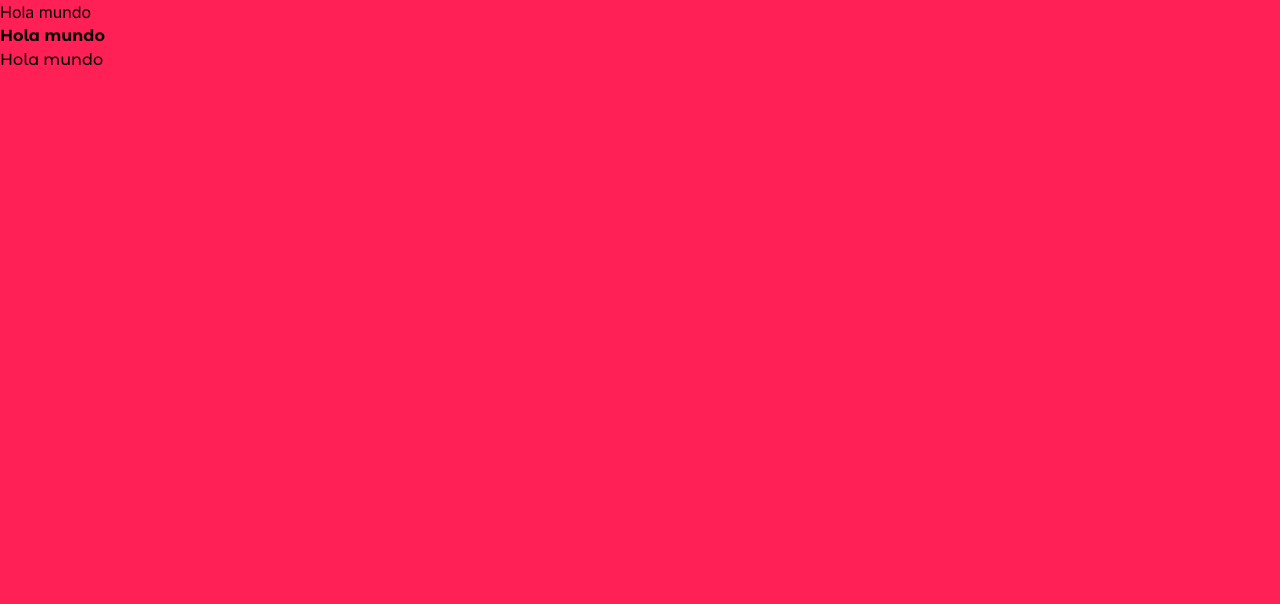
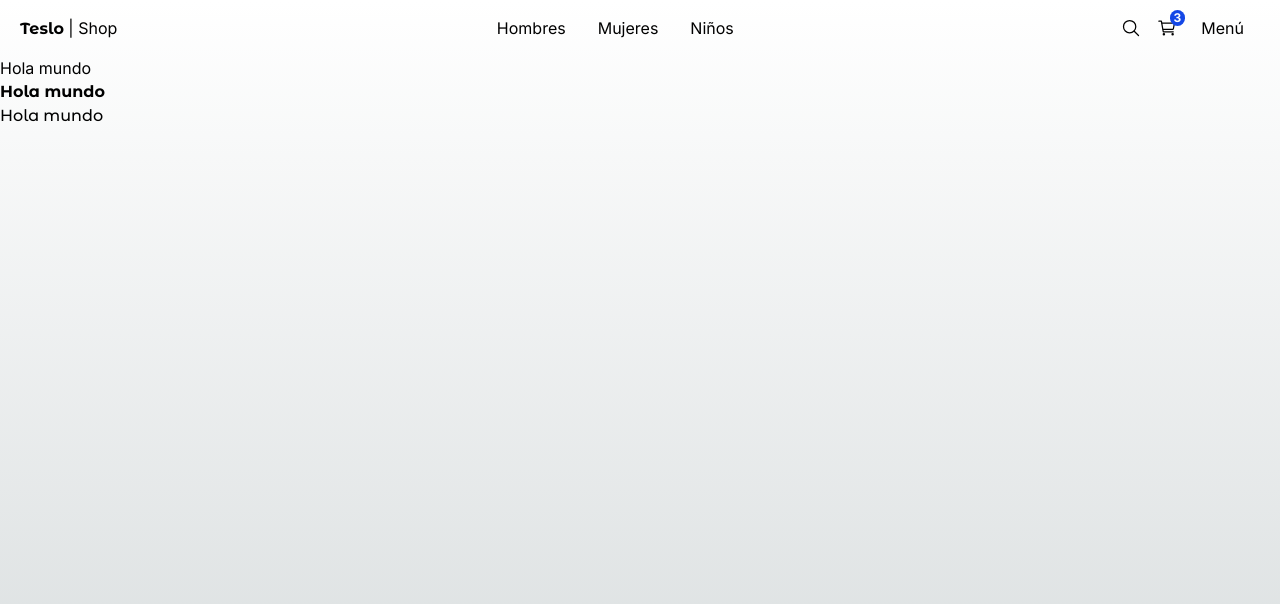
Before and after one commit to gian-pc/e-commerce, a Next.js app: page / in a window 1280 px wide. Shown: the top 604 px of the page. Built offline with nearby package versions, Linux system fonts and the light colour scheme.

Commit message:
feat: add main navigation menu with logo, search bar, and shopping cart

```diff
--- a/src/app/(shop)/layout.tsx
+++ b/src/app/(shop)/layout.tsx
@@ -1,9 +1,12 @@
+import { TopMenu } from "@/components";
 
 export default function ShopLayout({ children }: {
   children: React.ReactNode;
 }) {
   return (
-    <main className="min-h-screen bg-rose-500">
+    <main className="min-h-screen">
+
+      <TopMenu/>
       {children}
     </main>
   );
--- a/src/components/index.ts
+++ b/src/components/index.ts
@@ -0,0 +1,2 @@
+
+export * from './ui/top-menu/TopMenu';
--- /dev/null
+++ b/src/components/ui/top-menu/TopMenu.tsx
@@ -0,0 +1,55 @@
+import Link from "next/link"
+import { titleFont } from "@/config/fonts"
+import { IoCartOutline, IoSearchOutline } from "react-icons/io5"
+
+
+export const TopMenu = () => {
+  return (
+    <nav className="flex px-5 justify-between items-center w-full">
+
+      {/* Logo */}
+      <div>
+        <Link href="./">
+          <span className={`${titleFont.className} antialiased font-bold`}>
+            Teslo
+          </span>
+          <span> | Shop</span>
+        </Link>
+      </div>
+
+      {/* Center Menu */}
+      <div className="hidden sm:block">
+
+        <Link className="m-2 p-2 rounded-md transition-all hover:bg-gray-100" href="/category/men">Hombres</Link>
+        <Link className="m-2 p-2 rounded-md transition-all hover:bg-gray-100" href="/category/women">Mujeres</Link>
+        <Link className="m-2 p-2 rounded-md transition-all hover:bg-gray-100" href="/category/kids">Niños</Link>
+
+      </div>
+
+      {/* Search, Cart, Menu */}
+      <div className="flex items-center">
+        <Link href="/search" className="mx-2">
+          <IoSearchOutline className="w-5 h-5" />
+        </Link>
+
+        <Link href="/cart" className="mx-2">
+          <div className="relative">
+            <span className="absolute text-xs px-1 rounded-full font-bold -top-2 -right-2 bg-blue-700 text-white">
+              3
+            </span>
+            <IoCartOutline className="w-5 h-5" />
+          </div>
+
+        </Link>
+
+        <button
+        className="m-2 p-2 rounded-md transition-all hover:bg-gray-100"
+        >
+          Menú
+        </button>
+
+      </div>
+
+    </nav>
+  )
+}
```
Also changed, not shown: package.json (+6 -5 lines), 1 other file (tests, documents, lock files or other folders).
